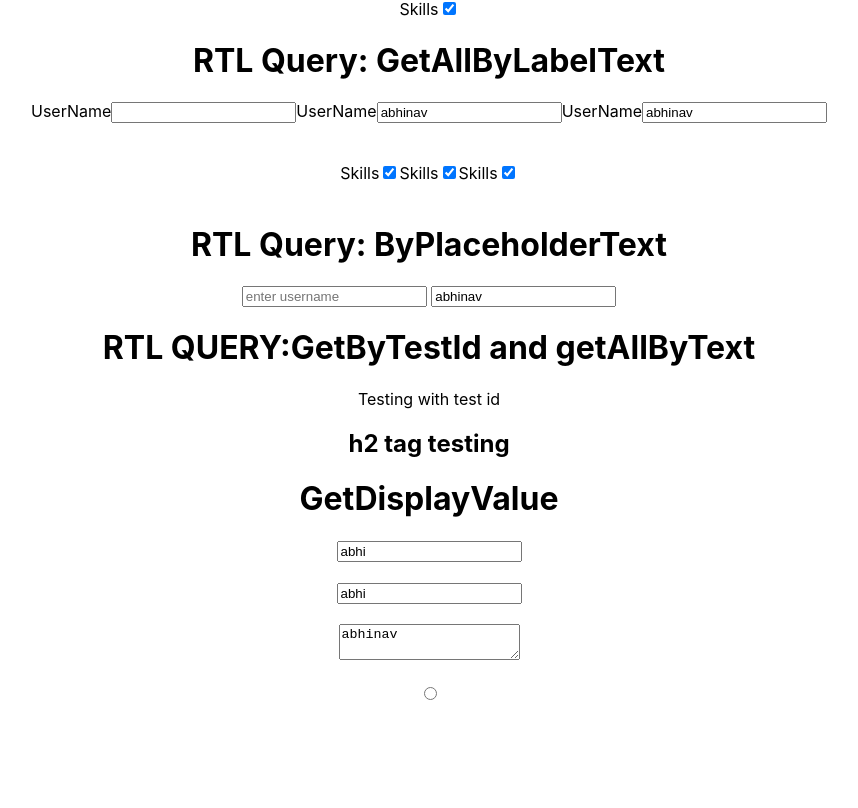
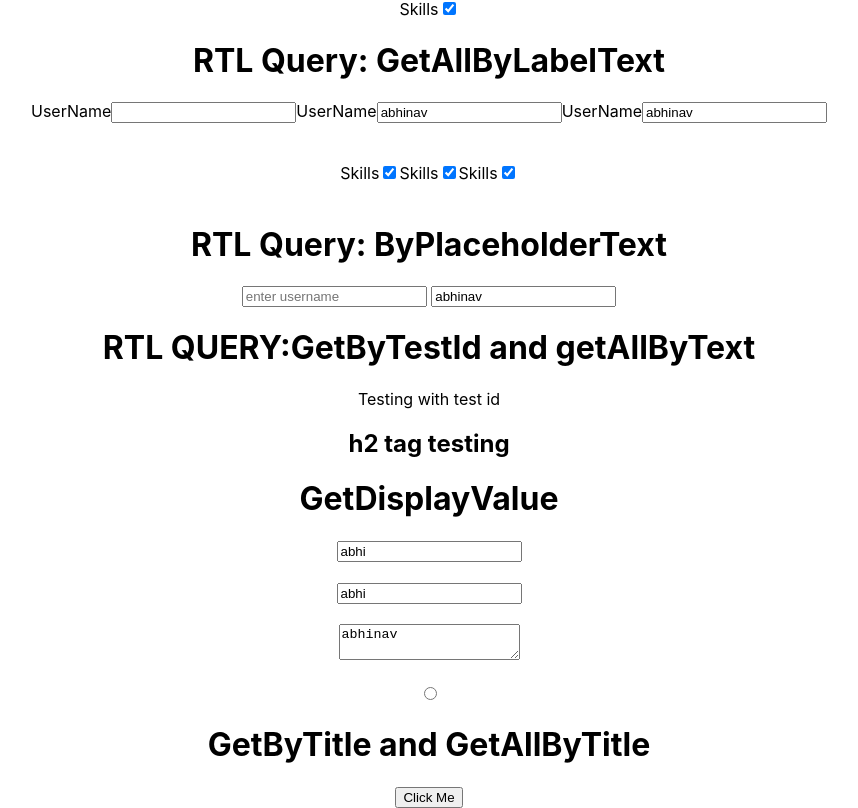
Before and after one commit to abhinav2697/Reactjs-mini-projects, a React (Create React App) app in the folder blog-app-test/: page / in a window 1280 px wide. Shown: the part 1151-1959 px from the top of the page, without its empty margins (211-1069 px from the left). Before the commit the page ends 1855 px from the top, so only its background shows below. Built offline with nearby package versions, Linux system fonts and the light colour scheme.

Commit message:
new changes  added

```diff
--- a/blog-app-test/src/App.js
+++ b/blog-app-test/src/App.js
@@ -11,6 +11,7 @@ import GetAllByLabelText from "./GetAllByLabelText";
 import GetByPlaceholderText from "./GetByPlaceholderText";
 import GetByTestId from "./GetByTestId";
 import GetDisplayValue from "./GetDisplayValue";
+import GetByTitle from "./GetByTitle";
 function App() {
   const[data,setData]=useState("");
   return (
@@ -45,6 +46,7 @@ function App() {
       <GetByPlaceholderText/>
       <GetByTestId/>
       <GetDisplayValue/>
+      <GetByTitle/>
     </div>
   );
 }
--- /dev/null
+++ b/blog-app-test/src/GetByTitle.js
@@ -0,0 +1,13 @@
+import React from 'react'
+
+const GetByTitle = () => {
+  return (
+    <div>
+        <h1>GetByTitle and GetAllByTitle</h1>
+        <button title="click">Click Me</button>
+
+    </div>
+  )
+}
+
+export default GetByTitle
```
Also changed, not shown: 1 other file (tests, documents, lock files or other folders).
